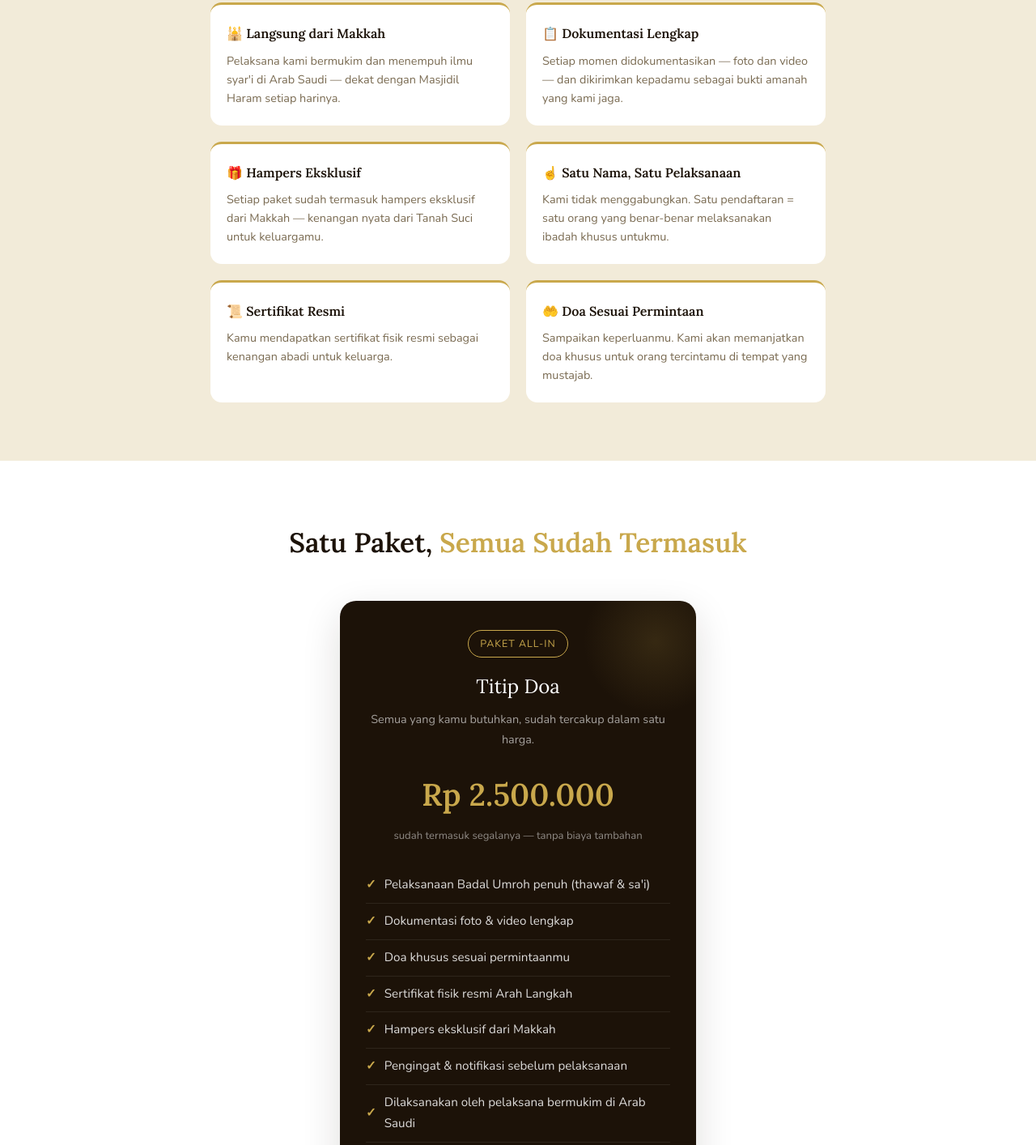
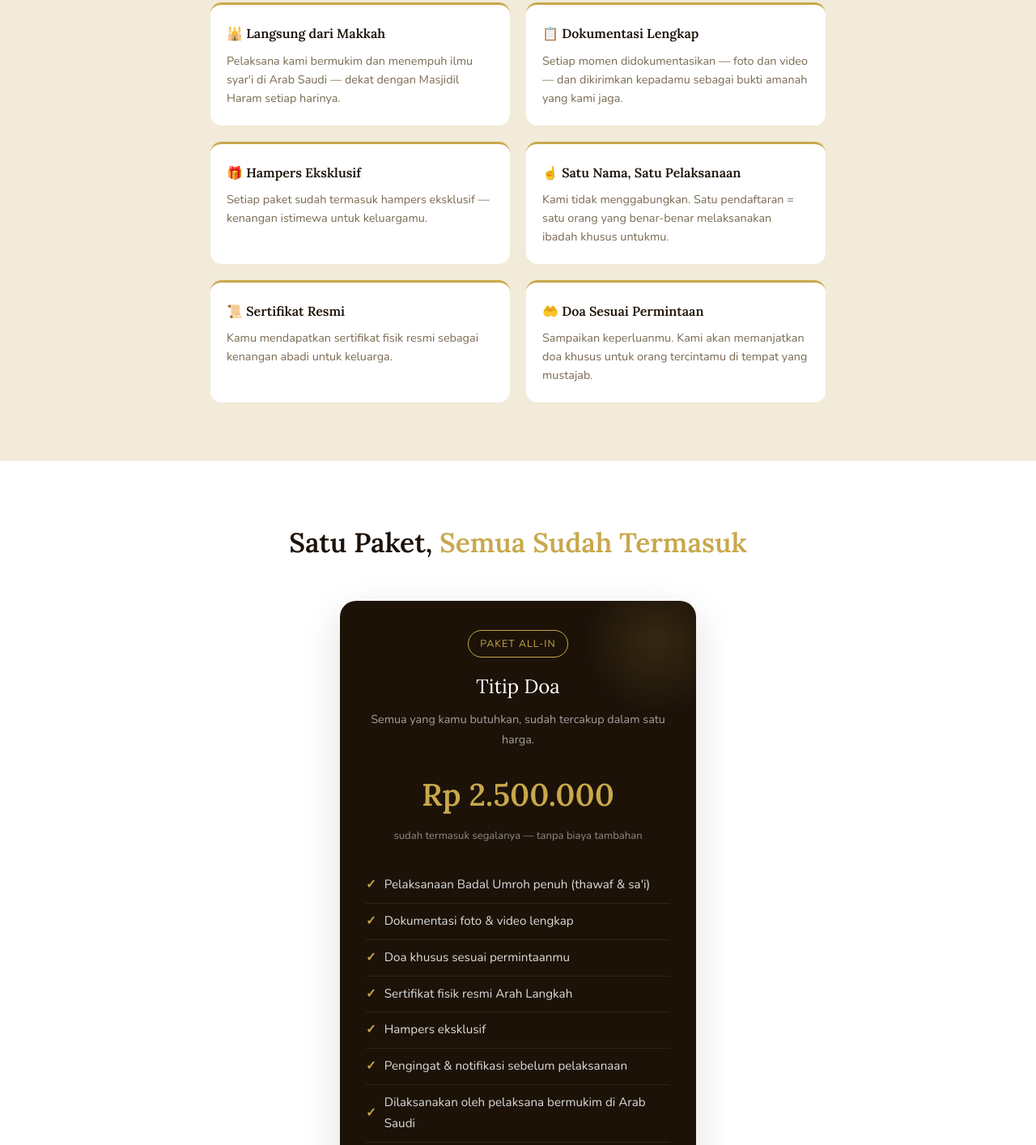
Before and after one commit to ghifarapoetra/badalumroh, a plain HTML site: page index.html in a window 1280 px wide. Shown: the part 2407-3821 px from the top of the page at 81% size. Drawn offline with nearby package versions, Linux system fonts and the light colour scheme.

Commit message:
Add files via upload

```diff
--- a/index.html
+++ b/index.html
@@ -363,7 +363,7 @@
       </div>
       <div class="kenapa-item reveal">
         <h4>🎁 Hampers Eksklusif</h4>
-        <p>Setiap paket sudah termasuk hampers eksklusif dari Makkah — kenangan nyata dari Tanah Suci untuk keluargamu.</p>
+        <p>Setiap paket sudah termasuk hampers eksklusif — kenangan istimewa untuk keluargamu.</p>
       </div>
       <div class="kenapa-item reveal">
         <h4>☝️ Satu Nama, Satu Pelaksanaan</h4>
@@ -396,7 +396,7 @@
         <li>Dokumentasi foto &amp; video lengkap</li>
         <li>Doa khusus sesuai permintaanmu</li>
         <li>Sertifikat fisik resmi Arah Langkah</li>
-        <li>Hampers eksklusif dari Makkah</li>
+        <li>Hampers eksklusif</li>
         <li>Pengingat &amp; notifikasi sebelum pelaksanaan</li>
         <li>Dilaksanakan oleh pelaksana bermukim di Arab Saudi</li>
       </ul>
```
